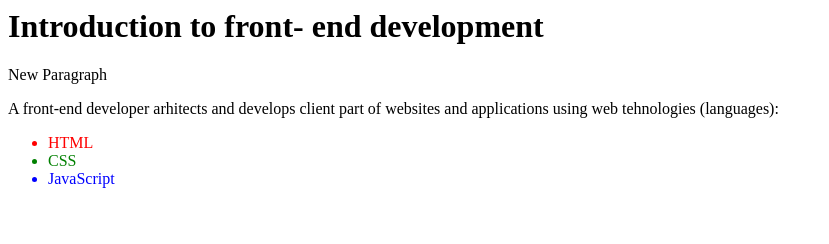
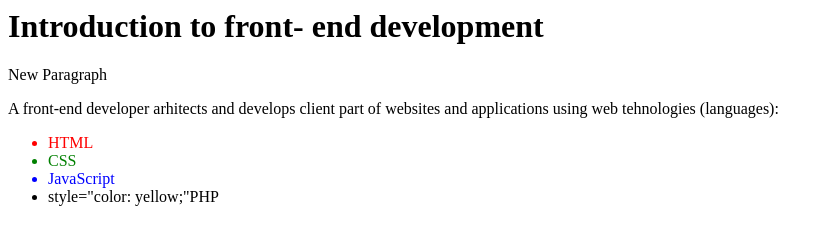
Before and after one commit to markoni-ns/front-end-development, a plain HTML site: page index.html in a window 1280 px wide. Shown: the whole page, without its empty margins (0-829 px from the left). Drawn offline with Linux system fonts and the light colour scheme.

Commit message:
New list added

```diff
--- a/index.html
+++ b/index.html
@@ -6,4 +6,5 @@
 <li style="color: red;">HTML</li>
 <li style="color: green;">CSS</li>
 <li style="color: blue;">JavaScript</li>
+<li> style="color: yellow;"PHP</li>
 </ul>
```
